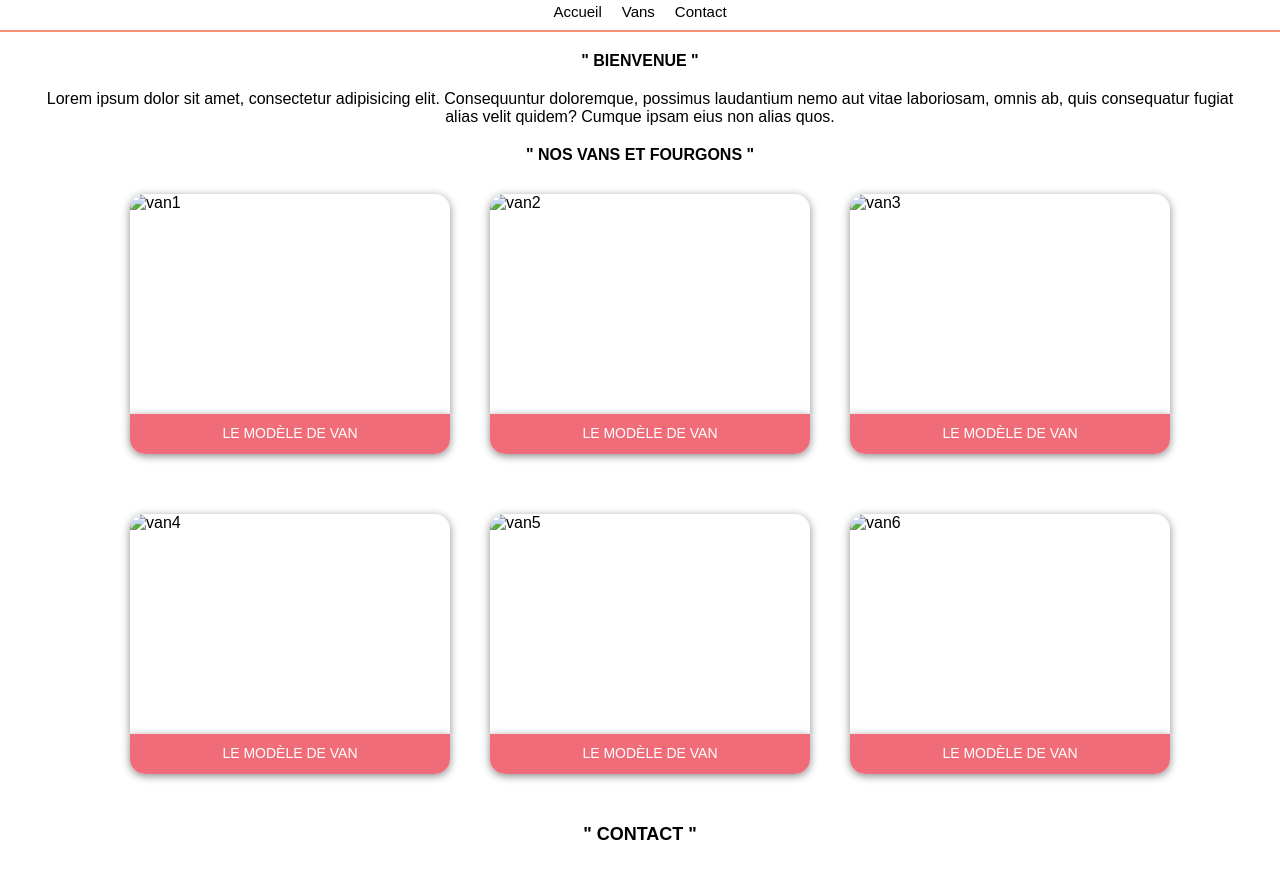
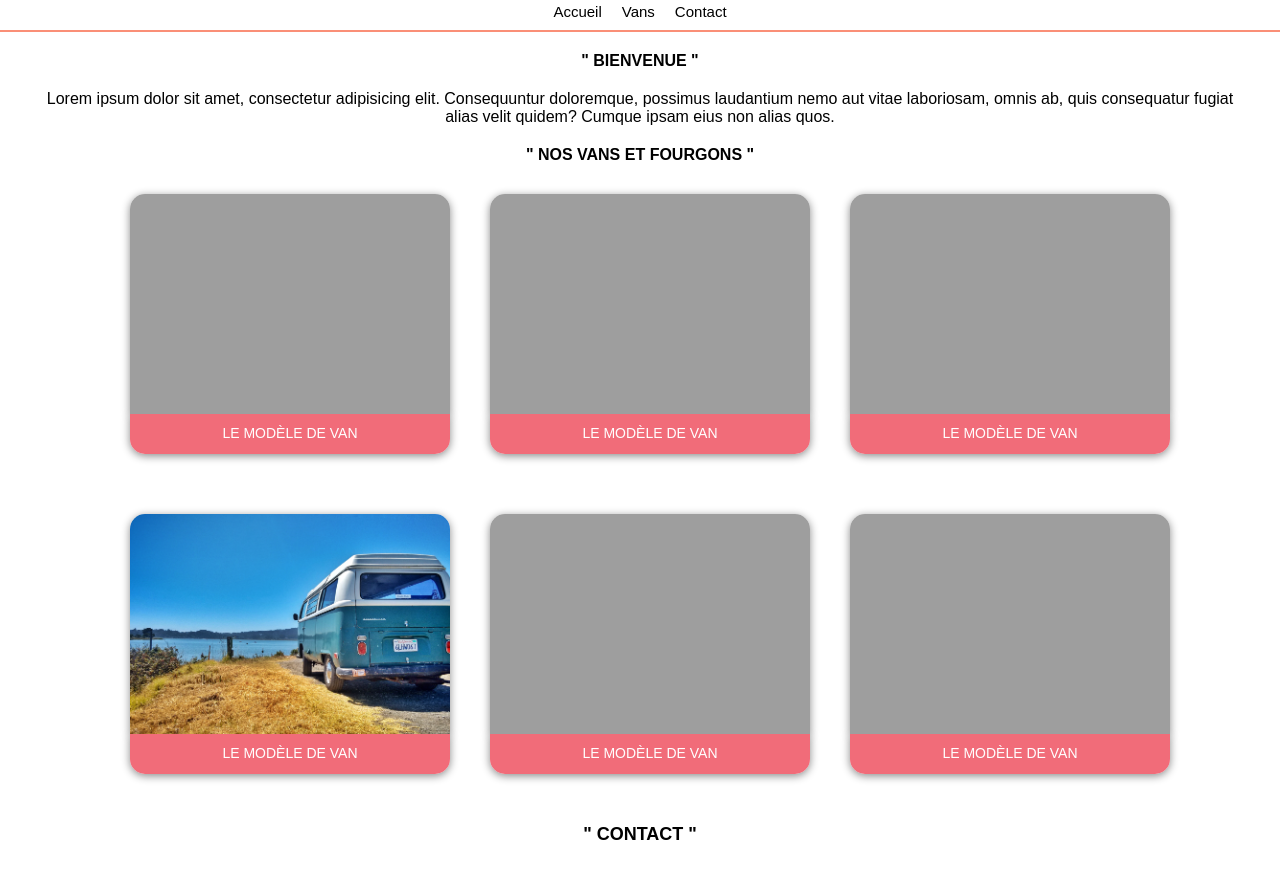
Before and after one commit to UneBaguette/Site-surfvan, a plain HTML site: page index.html in a window 1280 px wide. Shown: the part 157-1045 px from the top of the page. Drawn offline with Linux system fonts and the light colour scheme; the site is published under a folder, as on GitHub Pages, so addresses that start at the root find nothing.

Commit message:
Updated vans pictures

```diff
--- a/index.html
+++ b/index.html
@@ -46,37 +46,37 @@
         <!-- Section gallerie d'image et le texte correspondant -->
         <section class="section-img">
             <div class="van1">
-                <img src="/pictures/van1.jpg" alt="van1">
+                <img src="pictures/van1.jpg" alt="van1">
                 <div class="van-text">
                     <p class="text">LE MODÈLE DE VAN</p>
                 </div>
             </div>
             <div class="van2">
-                <img src="/pictures/van2.jpg" alt="van2">
+                <img src="pictures/van2.jpg" alt="van2">
                 <div class="van-text">
                     <p class="text">LE MODÈLE DE VAN</p>
                 </div>
             </div>
             <div class="van3">
-                <img src="/pictures/van3.jpg" alt="van3">
+                <img src="pictures/van3.jpg" alt="van3">
                 <div class="van-text">
                     <p class="text">LE MODÈLE DE VAN</p>
                 </div>
             </div>
             <div class="van4">
-                <img src="/pictures/van4.jpg" alt="van4">
+                <img src="pictures/van4.jpg" alt="van4">
                 <div class="van-text">
                     <p class="text">LE MODÈLE DE VAN</p>
                 </div>
             </div>
             <div class="van5">
-                <img src="/pictures/van5.jpg" alt="van5">
+                <img src="pictures/van5.jpg" alt="van5">
                 <div class="van-text">
                     <p class="text">LE MODÈLE DE VAN</p>
                 </div>
             </div>
             <div class="van6">
-                <img src="/pictures/van6.jpg" alt="van6">
+                <img src="pictures/van6.jpg" alt="van6">
                 <div class="van-text">
                     <p class="text">LE MODÈLE DE VAN</p>
                 </div>
```
